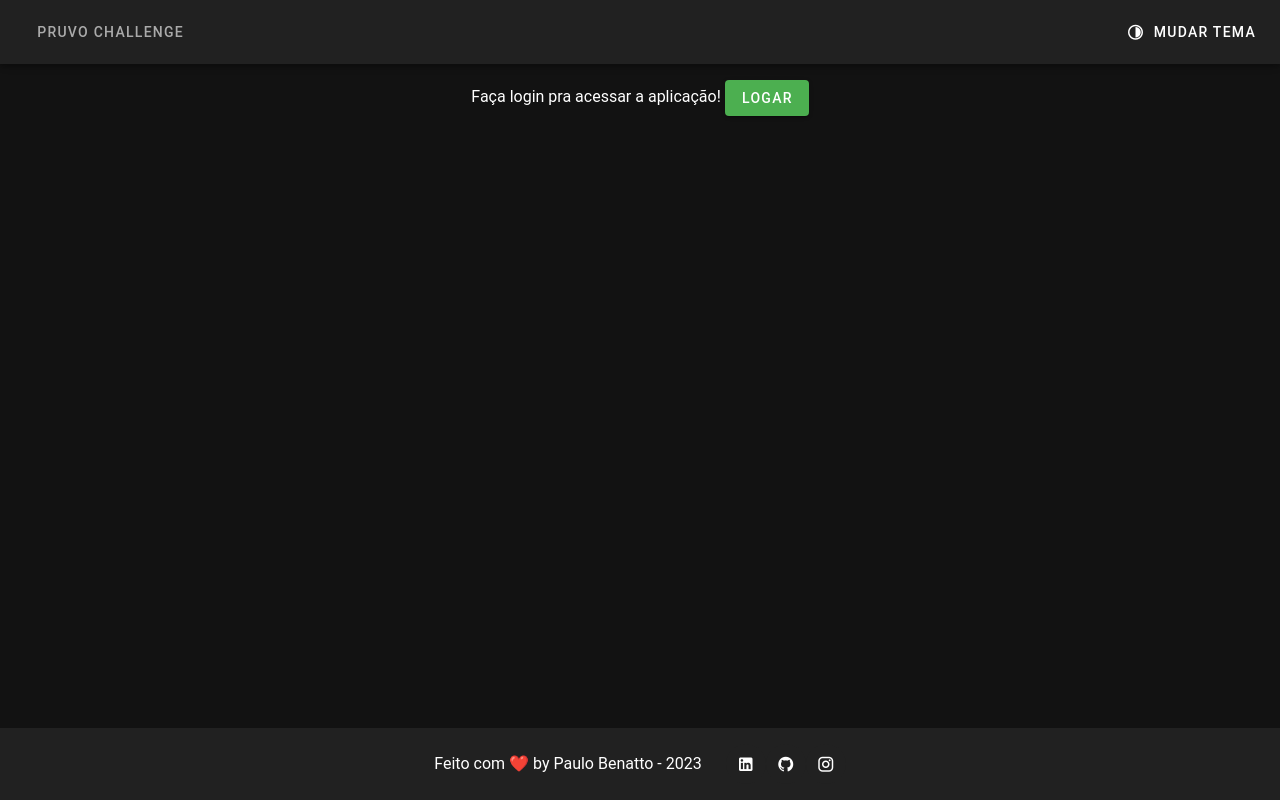
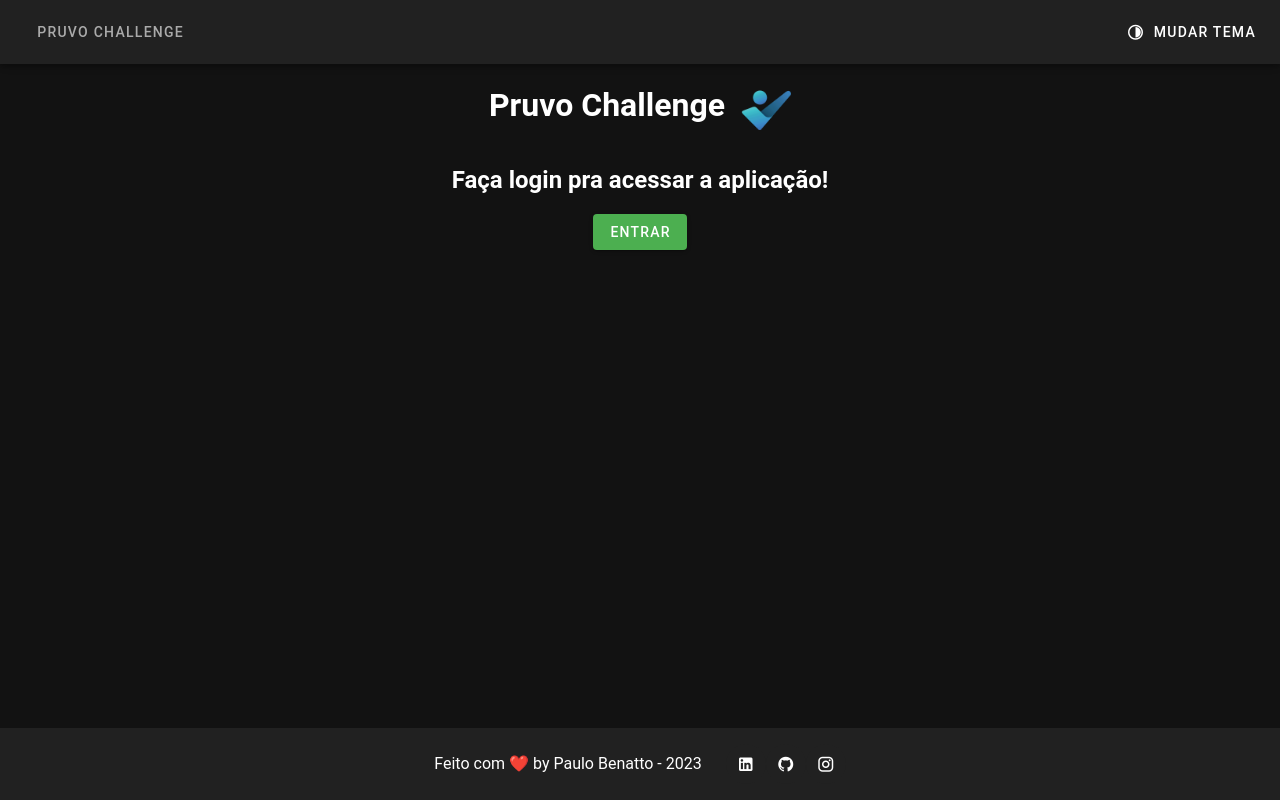
Before and after one commit to Paulo1402/Pruvo-Challenge, a Vue app: page / in a window 1280 px wide. Built offline with nearby package versions, Linux system fonts and the light colour scheme; no server answers.

Commit message:
refactoring

```diff
--- a/src/services/firebase/index.ts
+++ b/src/services/firebase/index.ts
@@ -105,7 +105,6 @@ class Auth {
     Database.listenToTestsDoc();
   }
 }
-
 class Database {
   private static testsStore: TestsStore;
 
--- a/src/views/Home.vue
+++ b/src/views/Home.vue
@@ -1,7 +1,11 @@
 <template>
   <v-container class="text-center">
+    <div class="d-flex flex-row justify-center align-center mb-8">
+      <h1 class="mr-4">Pruvo Challenge</h1>
+      <img src="pruvo-logo.png" height="50" />
+    </div>
+
     <div v-if="store.isAuthenticated">
-      <h1 class="mb-8">Pruvo Challenge</h1>
       <h2>{{ messageGreeting }}</h2>
 
       <p>
@@ -29,8 +33,8 @@
     </div>
 
     <div v-else>
-      Faça login pra acessar a aplicação!
-      <v-btn color="success">Logar</v-btn>
+      <h2 class="mb-4">Faça login pra acessar a aplicação!</h2>
+      <v-btn color="success" to="/login">Entrar</v-btn>
     </div>
   </v-container>
 </template>
```
Also changed, not shown: public/pruvo-logo.png.
